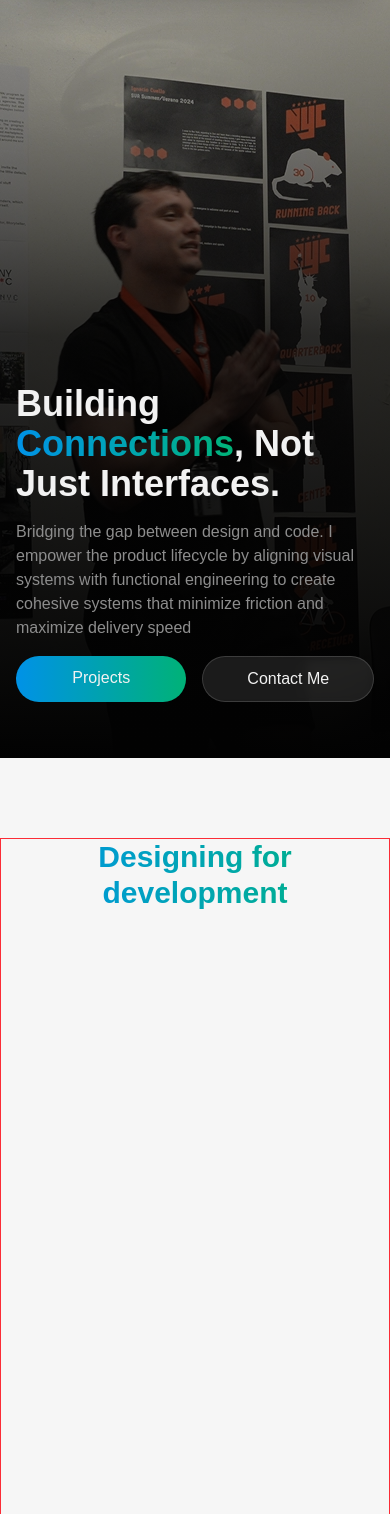
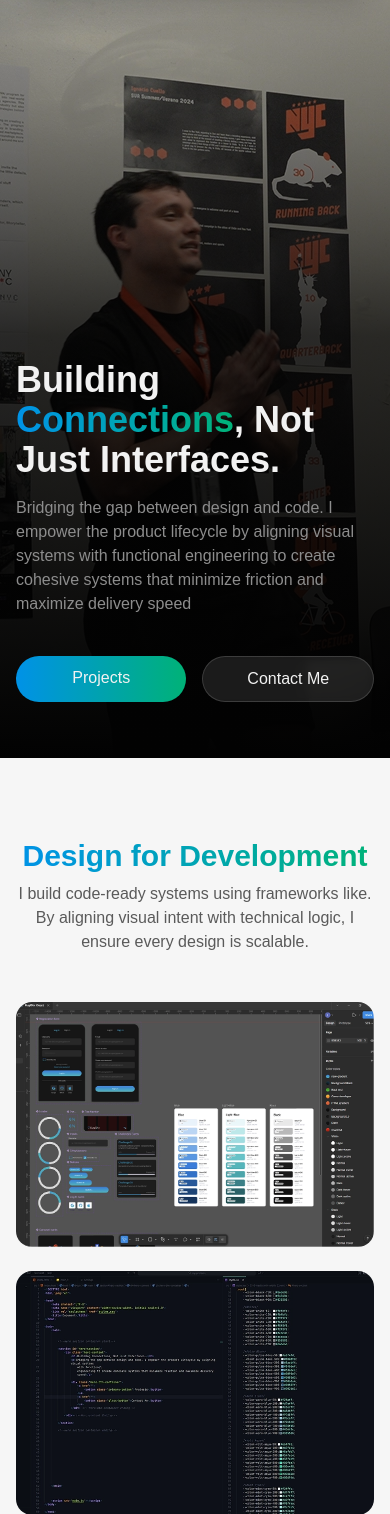
Before and after one commit to igncuellodev/portfolio-code, a website built with Vite: page index.html in a window 390 px wide. Shown: the part 86-1600 px from the top of the page. Built offline with nearby package versions, Linux system fonts and the light colour scheme; a web font is replaced by a local one.

Commit message:
feat: Just added the intro section

```diff
--- a/index.html
+++ b/index.html
@@ -1,6 +1,5 @@
 <!doctype html>
 <html>
-
 
 <head>
   <meta charset="UTF-8" />
@@ -8,46 +7,40 @@
   <link href="/src/style.css" rel="stylesheet" />
 </head>
 
-
 <body class="bg-white-300">
   <header class="fixed top-6 inset-x-0 z-50 px-4">
     <nav
       class="mx-auto max-w-3xl bg-white-500 shadow-xl rounded-full pl-6 pr-2 py-2 flex items-center justify-between transition-all duration-300">
-
-
       <div class="shrink-0">
         <img src="./src/assets/Logo.svg" alt="Main website Logo"
           class="h-6 w-auto hover:opacity-80 transition-opacity cursor-pointer" />
       </div>
 
-
       <div class="flex items-center gap-8">
-
-
         <ul class="hidden md:flex items-center gap-8 text-sm text-black/60">
-          <li><a href="#meet-me" class="hover:text-black transition-colors ease-in">Meet Me</a></li>
-          <li><a href="#design-lab" class="hover:text-black transition-colors ease-in">DesignLab</a></li>
+          <li>
+            <a href="#meet-me" class="hover:text-black transition-colors ease-in">Meet Me</a>
+          </li>
+          <li>
+            <a href="#design-lab" class="hover:text-black transition-colors ease-in">DesignLab</a>
+          </li>
         </ul>
 
-
-        <a href="mailto:contact@igndesign.com" class="hidden sm:block bg-[linear-gradient(270deg,#00B277_-0.06%,#0092E7_100%)] text-white-500 text-sm px-10 py-2 rounded-full
-hover:opacity-50 transition-all ease-in active:scale-95">
+        <a href="mailto:contact@igndesign.com"
+          class="hidden sm:block bg-[linear-gradient(270deg,#00B277_-0.06%,#0092E7_100%)] text-white-500 text-sm px-10 py-2 rounded-full hover:opacity-50 transition-all ease-in active:scale-95">
           Work With Me
         </a>
-
 
         <button
           class="hamburger md:hidden flex flex-col justify-center items-center gap-1.5 w-10 h-10 focus:outline-none group pr-1"
           aria-label="Toggle menu">
-          <img src="./src/assets/hamburguer-icon.svg" class="h-8" alt="navbar toogle button">
+          <img src="./src/assets/hamburguer-icon.svg" class="h-8" alt="navbar toogle button" />
         </button>
       </div>
     </nav>
 
-
-    <div class="nav-container md:hidden absolute top-20 inset-x-4 bg-white-500 border border-black/10 shadow-2xl rounded-3xl p-8 flex flex-col
-items-center gap-8 opacity-0 invisible -translate-y-2 transition-all duration-200 [&.active]:opacity-100 [&.active]:visible [&.active]
-:translate-y-0 z-40">
+    <div
+      class="nav-container md:hidden absolute top-20 inset-x-4 bg-white-500 border border-black/10 shadow-2xl rounded-3xl p-8 flex flex-col items-center gap-8 opacity-0 invisible -translate-y-2 transition-all duration-200 [&.active]:opacity-100 [&.active]:visible [&.active] :translate-y-0 z-40">
       <ul class="flex flex-col items-center gap-6 font-normal text-base text-black-400">
         <li><a href="#meet-me">Meet Me</a></li>
         <li><a href="#design-lab">DesignLab</a></li>
@@ -59,146 +52,73 @@ items-center gap-8 opacity-0 invisible -translate-y-2 transition-all duration-20
     </div>
   </header>
 
-
-
-
   <!--Navbar section ending-->
 
   <!--Max sizes: md:max-w-200, lg:max-w-5xl, xl:max-w-7xl, 2xl:max-w-450 -->
 
-
-
-
   <main>
-    <section id="hero-section" class="flex flex-col items-center justify-end mx-auto relative h-dvh w-full overflow-hidden bg-[url('/src/assets/bg-hero-section.webp')]
-  bg-cover bg-center bg-no-repeat lg:bg-[url('/src/assets/bg-hero-section-desktop.webp')]">
+    <section id="hero-section"
+      class="flex flex-col items-center justify-end mx-auto relative h-dvh w-full overflow-hidden bg-[url('/src/assets/bg-hero-section.webp')] bg-cover bg-center bg-no-repeat lg:bg-[url('/src/assets/bg-hero-section-desktop.webp')]">
+      <!--Hero section start-->
       <div class="absolute inset-0 bg-linear-to-t from-black-500 via-black-500/80 to-transparent"></div>
       <div id="hero-content"
         class="z-20 w-full flex flex-col items-start pl-4 pr-4 gap-4 pb-14 md:max-w-200 lg:pb-20 lg:max-w-5xl xl:max-w-7xl lg:gap-8 2xl:max-w-450">
-
-
         <div>
           <h1
             class="text-white-500 text-4xl font-semibold md:text-5xl md:max-w-125 lg:max-w-197.5 lg:text-7xl lg:leading-20">
-            Building <span
-              class="bg-linear-to-l from-[#00B277] to-[#0092E7] bg-clip-text text-transparent">Connections</span>, Not
-            Just Interfaces.</h1>
+            Building
+            <span class="bg-linear-to-l from-[#00B277] to-[#0092E7] bg-clip-text text-transparent">Connections</span>,
+            Not Just Interfaces.
+          </h1>
         </div>
-        <div class="w-full flex flex-col items-start gap-4 md:max-w-125 lg:gap-10 lg:max-w-197.5">
-          <p class="text-black-200 lg:text-[1.25rem]">Bridging the gap between design and code. I empower the product
-            lifecycle by aligning visual systems with functional engineering to create cohesive systems that minimize
-            friction and maximize delivery speed</p>
+        <div class="w-full flex flex-col items-start gap-10 md:max-w-125 lg:max-w-197.5">
+          <p class="text-black-200 lg:text-[1.25rem]">
+            Bridging the gap between design and code. I empower the product
+            lifecycle by aligning visual systems with functional engineering
+            to create cohesive systems that minimize friction and maximize
+            delivery speed
+          </p>
           <div class="w-full flex gap-4 max-w-125">
             <a href="#projects"
-              class="w-full flex text-white-500 justify-center bg-[linear-gradient(270deg,#00B277_-0.06%,#0092E7_100%)] rounded-full pb-2.5 pt-2.5
-hover:opacity-50 hover:transform hover:-translate-y-2 transition-all duration-300 ease-in lg:pt-3.5 lg:pb-3.5">Projects</a>
-
+              class="w-full flex text-white-500 justify-center bg-[linear-gradient(270deg,#00B277_-0.06%,#0092E7_100%)] rounded-full pb-2.5 pt-2.5 hover:opacity-50 hover:transform hover:-translate-y-2 transition-all duration-300 ease-in lg:pt-3.5 lg:pb-3.5">Projects</a>
 
             <a href="#projects"
-              class="w-full flex justify-center items-center text-white-500 backdrop-blur-xs bg-white/10 border border-solid border-white/15
-rounded-full pb-2.5 pt-2.5 hover:opacity-50 hover:-translate-y-2 transition-all ease-in duration-300  lg:pt-3.5 lg:pb-3.5">Contact
+              class="w-full flex justify-center items-center text-white-500 backdrop-blur-xs bg-white/10 border border-solid border-white/15 rounded-full pb-2.5 pt-2.5 hover:opacity-50 hover:-translate-y-2 transition-all ease-in duration-300 lg:pt-3.5 lg:pb-3.5">Contact
               Me</a>
           </div>
         </div>
       </div>
 
-
       <!--Create vesrion on github-->
+    </section><!--Hero section ending-->
 
 
+    <section id="intro" class="flex justify-center w-full mt-20">
+      <div id="intro-content"
+        class="w-full flex flex-col items-center gap-12 h-fit pl-4 pr-4 lg:flex md:max-w-200 lg:max-w-5xl xl:max-w-7xl 2xl:max-w-450">
+        <div class="flex flex-col gap-2">
+          <h2
+            class="w-full text-center text-3xl md:text-4xl lg:text-5xl xl:text-6xl font-bold bg-linear-to-l from-[#00B277] to-[#0092E7] bg-clip-text text-transparent lg:leading-relaxed">
+            Design for Development
+          </h2>
+          <p class="text-center text-black-300 lg:text-2xl lg:w-200">
+            I build code-ready systems using frameworks like. By aligning
+            visual intent with technical logic, I ensure every design is
+            scalable.
+          </p>
+        </div>
+
+        <div class="flex flex-col justify-center items-center gap-6 lg:flex-row">
+          <img src="src/assets/design-system.webp" alt="Image of a design system, showing colors and components"
+            class="rounded-2xl md:w-full lg:w-5/12"/>
+          <img src="src/assets/code-implementation.webp" class="rounded-2xl md:w-full lg:w-5/12"
+            alt="Image of a HTML aand CSS code implementation on visual studio" />
+        </div>
+      </div>
     </section>
-
-
-    <section id="intro" class="h-dvh flex justify-center items-center w-full mt-20">
-      <div id="intro-up"
-        class="border w-full flex flex-col items-center text-center gap-4 border-solid border-red-500 h-dvh pl-4 pr-4 lg:flex md:max-w-200 lg:max-w-5xl xl:max-w-7xl 2xl:max-w-450">
-        <h2
-          class="w-fit text-3xl md:text-4xl lg:text-5xl xl:text-6xl font-bold bg-linear-to-l from-[#00B277] to-[#0092E7] bg-clip-text text-transparent lg:leading-relaxed">
-          Designing for development</h2>
-
-      </div>
-
-
-    </section>
-
-
-
-
-
-
-
-
-
-
-
-
-
-
-
-
-
-
-
-
-
-
-
-
-
-
-
-
-
-
-
-
-
-
-
-
-
-
-
-
-
-
-
-
-
-
-
-
-
-
-
-
-
-
-
-
   </main>
-
-
-
-
-
-
-
-
-
-
-
-
-
-
-
-
-
-
-
 
   <script type="module" src="src/main.js"></script>
 </body>
 
-
 </html>
```
Also changed, not shown: src/assets/code-implementation.webp (added), src/assets/design-system.webp (added).
